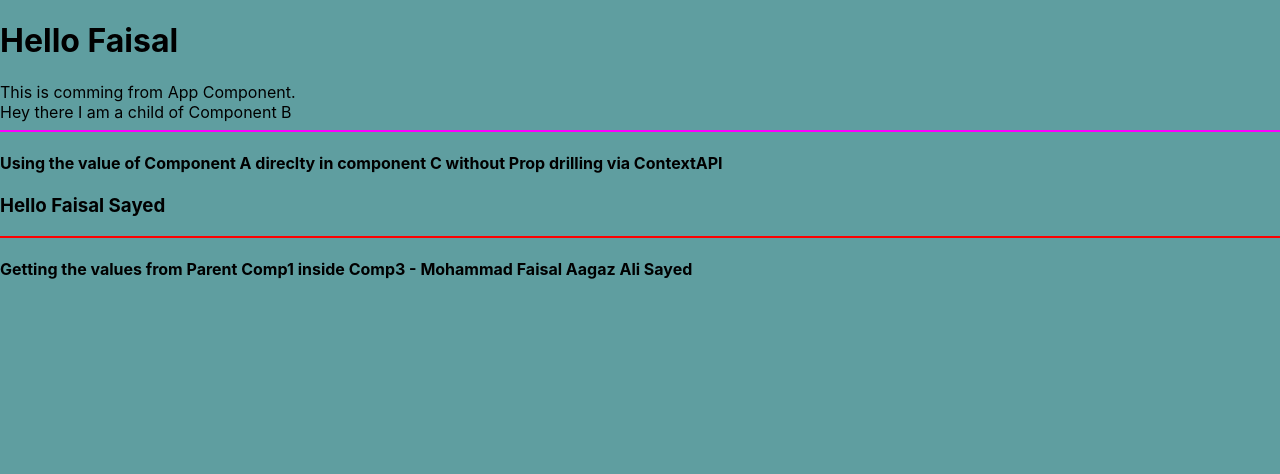
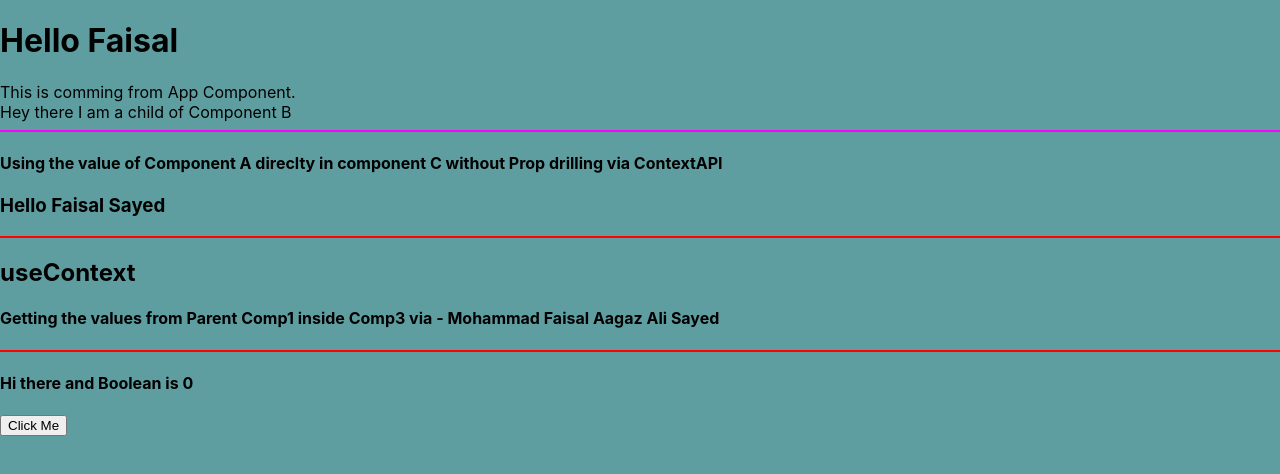
Before and after one commit to sayyedfaixal/React-revision, a React (Create React App) app: page / in a window 1280 px wide. Shown: the top 474 px of the page. Built offline with nearby package versions, Linux system fonts and the light colour scheme.

Commit message:
useState DOne

```diff
--- a/src/App.js
+++ b/src/App.js
@@ -1,6 +1,7 @@
 import A from "./components/propDrilling/A";
 import CompA from "./components/contextAPI/CompA";
 import Comp1 from "./components/UseContext/Comp1";
+import ChangeText from "./components/Hooks/ChangeText";
 function App() {
   const name = "Faisal";
   return (
@@ -10,6 +11,8 @@
       <CompA />
       <hr color="red" />
       <Comp1 />
+      <hr color="red" />
+      <ChangeText />
     </div>
   );
 }
--- /dev/null
+++ b/src/components/Hooks/ChangeText.jsx
@@ -0,0 +1,26 @@
+import React, {useState} from 'react'
+
+const ChangeText = () => {
+  const [title, setTitle] = useState("Hi there");
+  const [bool, setBool] = useState(0);
+  function handleClick() {
+        if(bool){
+            setTitle("Hello there")
+            setBool(0)
+            console.log("false")
+        }
+        else{
+            setTitle("Hi there")
+            setBool(1)
+            console.log("false")
+        }
+  }
+  return (
+    <div>
+        <h4 >{title} and Boolean is {bool}</h4>
+        <button  onClick={() => handleClick()}>Click Me</button>
+    </div>
+  )
+}
+
+export default ChangeText
--- a/src/components/UseContext/Comp3.jsx
+++ b/src/components/UseContext/Comp3.jsx
@@ -6,7 +6,8 @@
   const lName = useContext(LastName);
   return (
     <div>
-      <h4>Getting the values from Parent Comp1 inside Comp3 - {fName} {mName} {lName}</h4>
+      <h2>useContext</h2>
+      <h4>Getting the values from Parent Comp1 inside Comp3 via  - {fName} {mName} {lName}</h4>
     </div>
   )
 }
```
